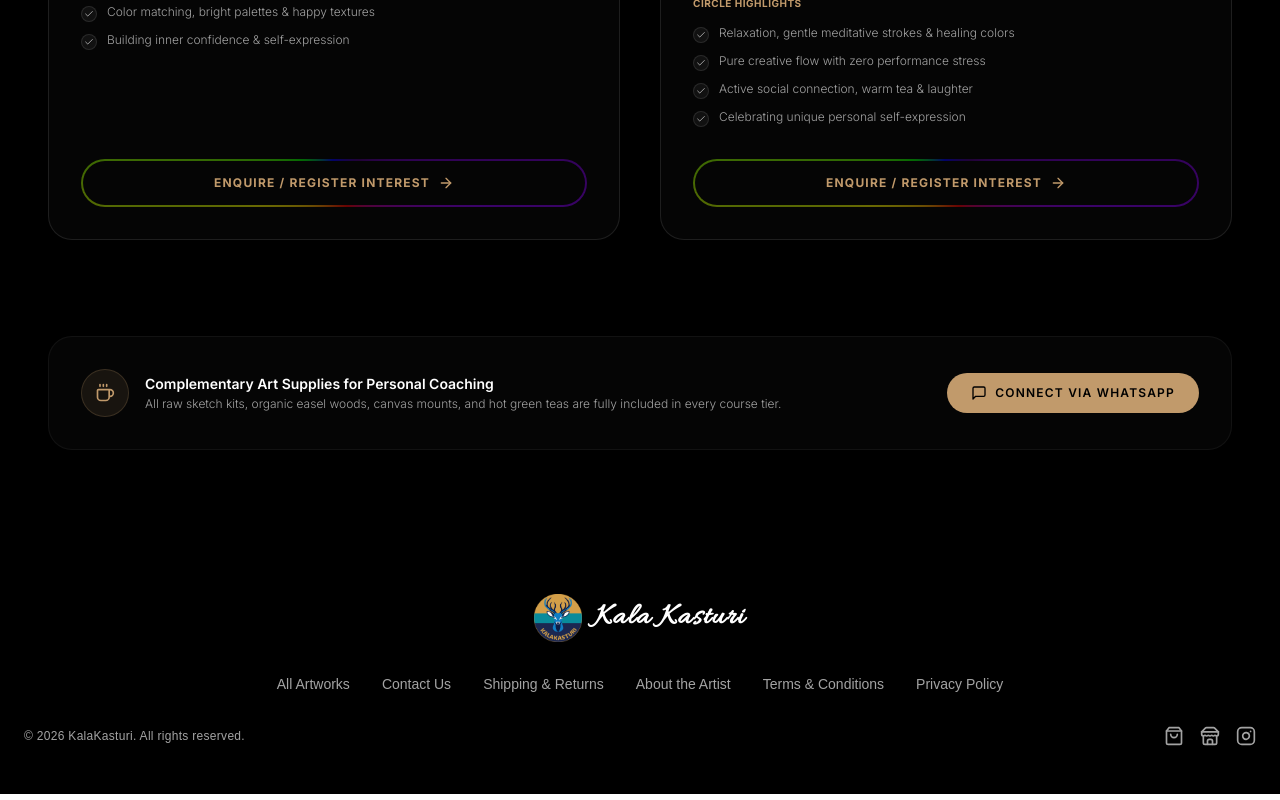
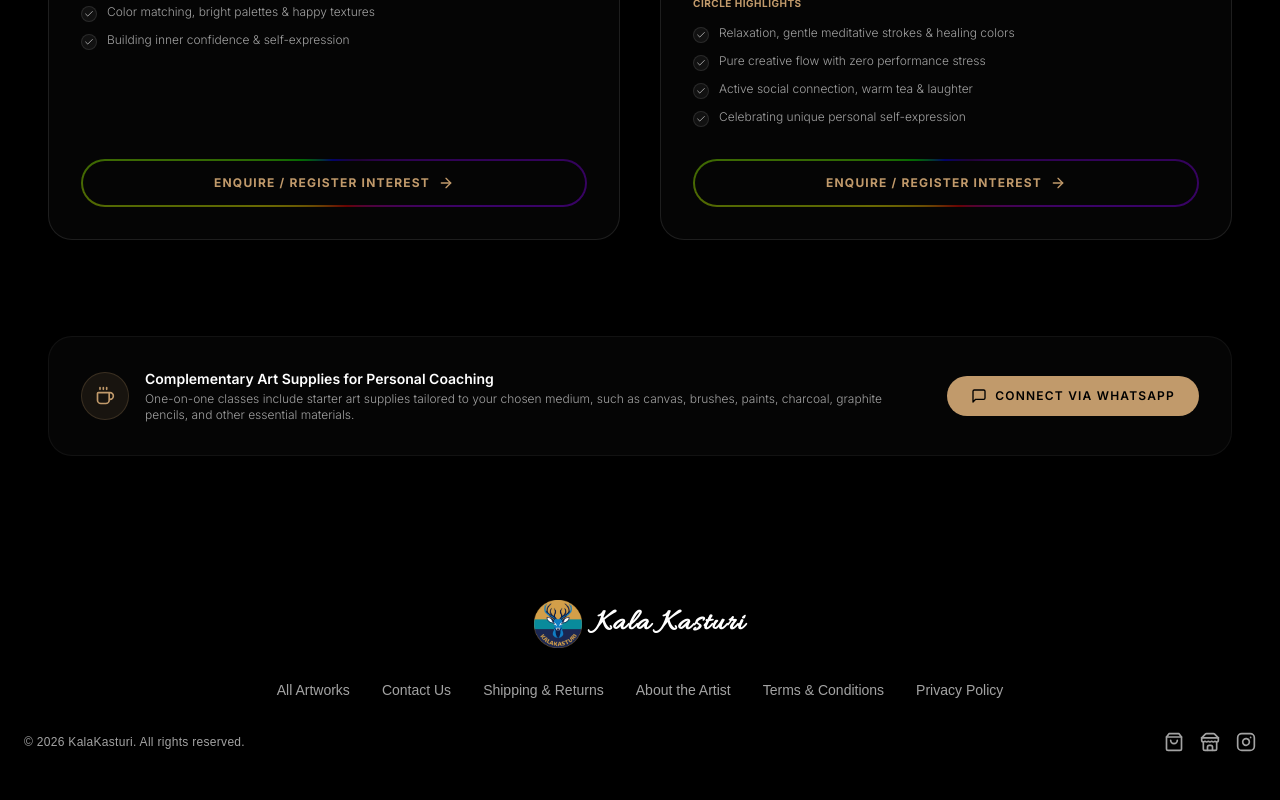
Before and after one commit to dhaval21313/kalakasturi-gallery, a Next.js app: page /courses in a window 1280 px wide. Shown: the part 1400-2200 px from the top of the page. Built offline with nearby package versions, Linux system fonts and the light colour scheme; a web font is replaced by a local one.

Commit message:
style: replace studio amenities description with coaching starter supplies description in courses page

```diff
--- a/app/courses/page.tsx
+++ b/app/courses/page.tsx
@@ -264,7 +264,7 @@ export default function CoursesPage() {
             </div>
             <div>
               <h4 className="text-sm font-semibold text-white mb-0.5">Complementary Art Supplies for Personal Coaching</h4>
-              <p className="text-xs text-neutral-400 font-light">All raw sketch kits, organic easel woods, canvas mounts, and hot green teas are fully included in every course tier.</p>
+              <p className="text-xs text-neutral-400 font-light">One-on-one classes include starter art supplies tailored to your chosen medium, such as canvas, brushes, paints, charcoal, graphite pencils, and other essential materials.</p>
             </div>
           </div>
 
```
